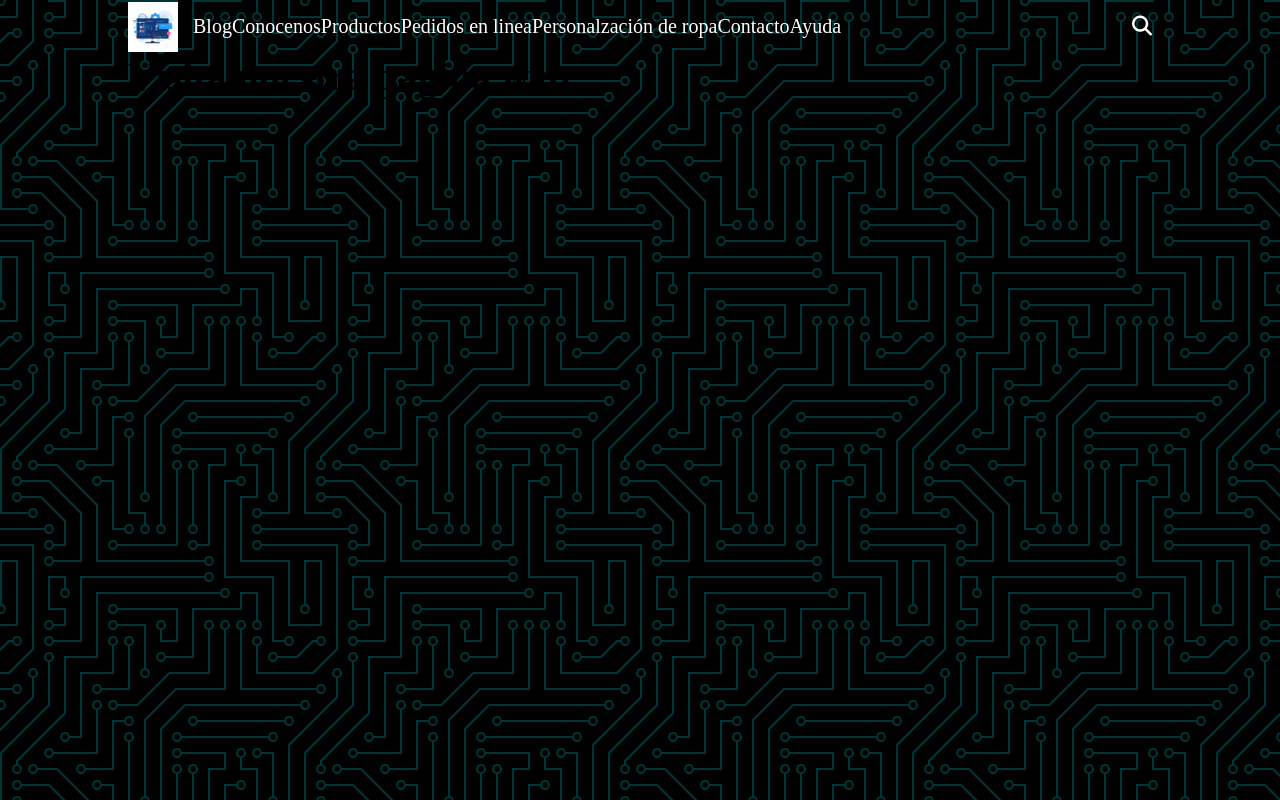
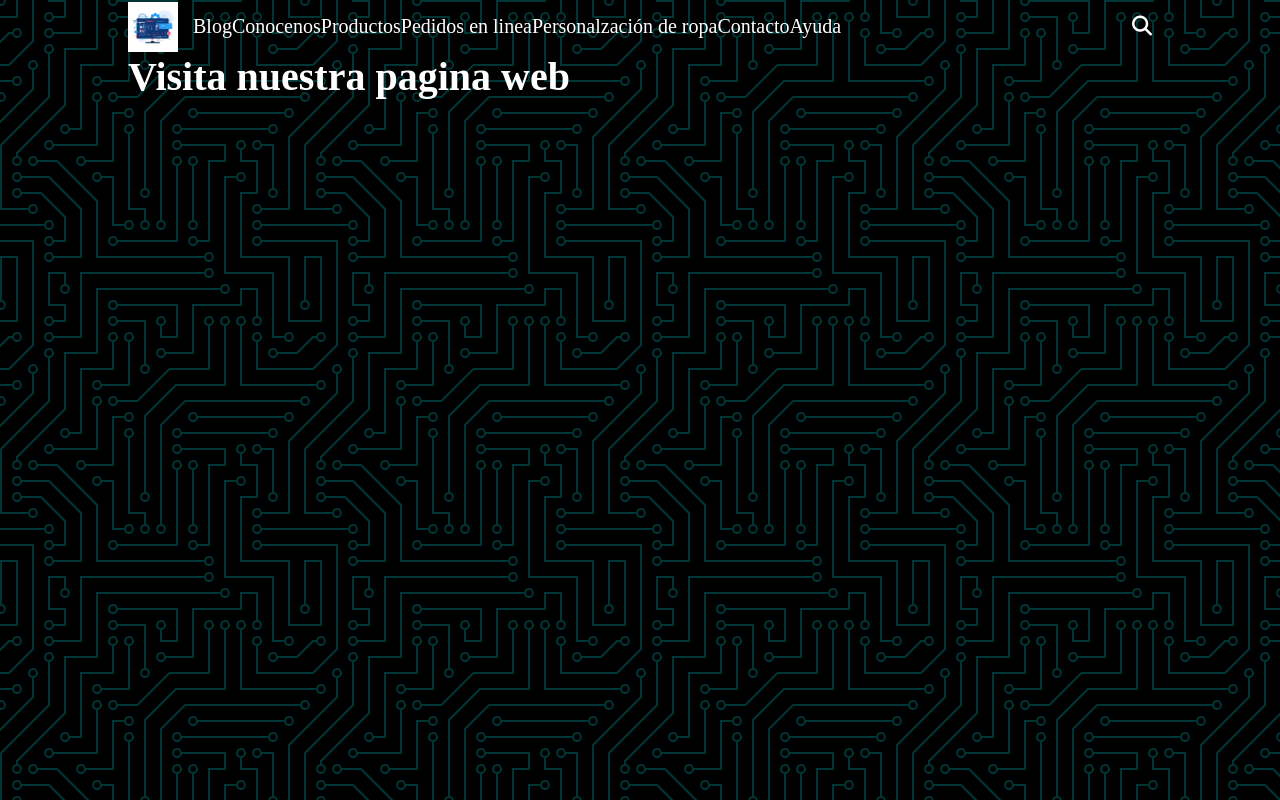
Before and after one commit to Carlos785XR08/Desarrollo, a plain HTML site: page index.html in a window 1280 px wide. Drawn offline with Linux system fonts and the light colour scheme.

Commit message:
Rectificación de color de encabezado

```diff
--- a/index.html
+++ b/index.html
@@ -55,9 +55,12 @@
         </nav>
 
         <header>
-            <h1>Visita nuestra pagina web</h1>
+            <h1 style="color: white;">Visita nuestra pagina web</h1>
         </header>
 
     </div>
+
+
+
 </body>
 </html>
```
